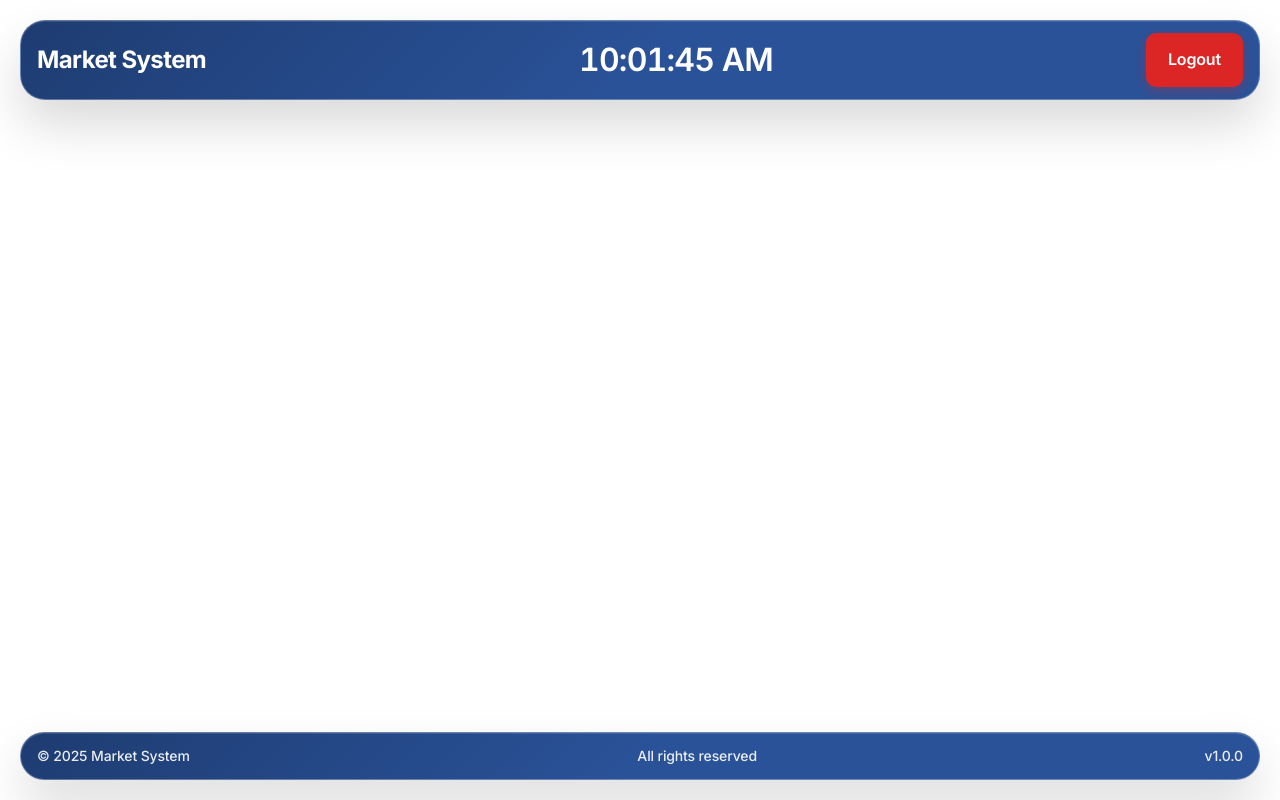
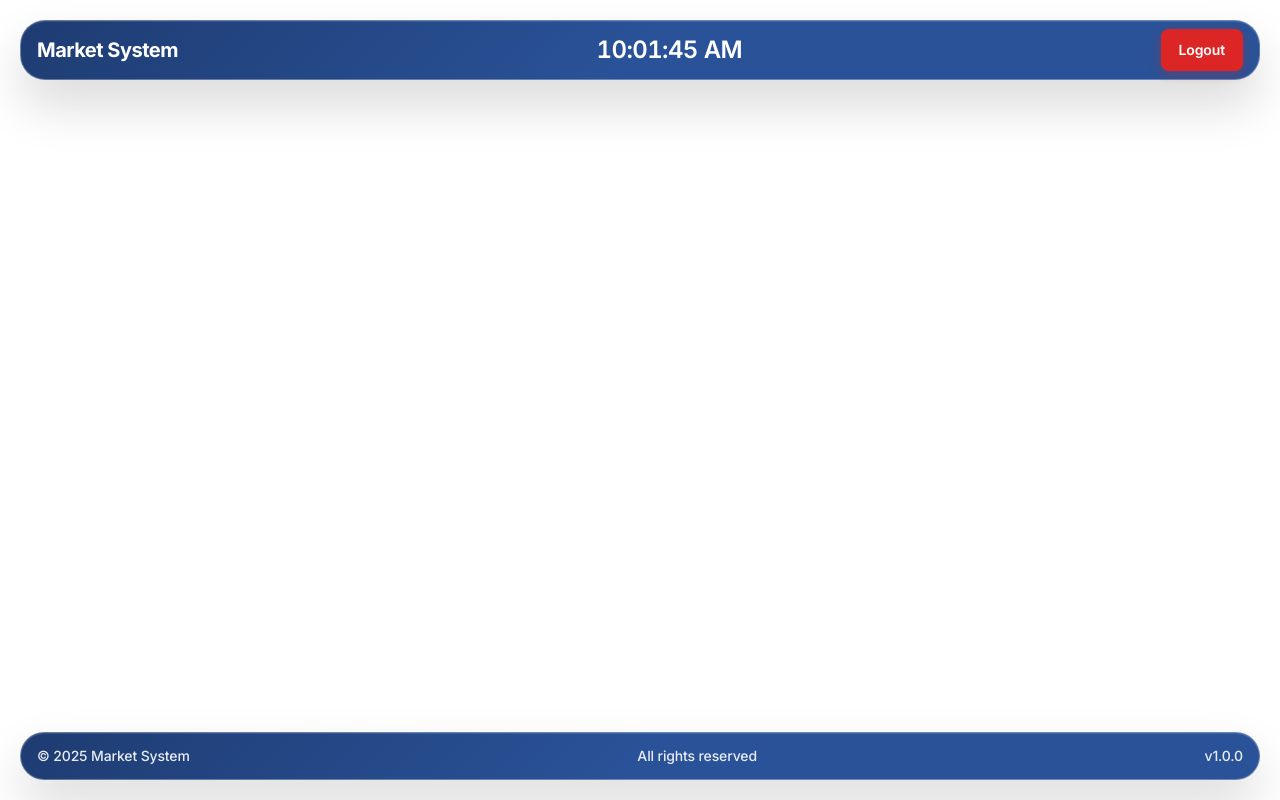
Before and after one commit to Ramiclovis/market-system, a React (Vite) app: page /dashboard in a window 1280 px wide. Built offline with nearby package versions, Linux system fonts and the light colour scheme.

Commit message:
Refactor dashboard CSS for improved layout and consistency by adjusting padding, font sizes, and dimensions of navigation elements.

```diff
--- a/src/pages/dashboard/Dashboard.css
+++ b/src/pages/dashboard/Dashboard.css
@@ -55,7 +55,7 @@
   display: flex;
   align-items: center;
   justify-content: space-between;
-  padding: 12px 16px;
+  padding: 8px 16px;
 }
 
 .nav-brand {
@@ -63,24 +63,24 @@
   font-weight: 700;
   letter-spacing: -0.025em;
   cursor: pointer;
-  font-size: 1.5rem;
+  font-size: 1.25rem;
 }
 
 .nav-toggle {
   display: inline-flex;
   flex-direction: column;
   justify-content: center;
-  gap: 4px;
-  width: 40px;
-  height: 40px;
-  border-radius: 10px;
+  gap: 3px;
+  width: 32px;
+  height: 32px;
+  border-radius: 8px;
   border: 1px solid rgba(255, 255, 255, 0.3);
   background: rgba(255, 255, 255, 0.18);
   cursor: pointer;
 }
 
 .nav-toggle .bar {
-  width: 20px;
+  width: 16px;
   height: 2px;
   background: #ffffff;
   display: block;
@@ -154,7 +154,7 @@
   font-weight: 600;
   letter-spacing: -0.01em;
   font-variant-numeric: tabular-nums;
-  font-size: 1.5rem;
+  font-size: 1.125rem;
 }
 
 /* Remove mobile-specific clock styling since only one clock remains */
@@ -210,13 +210,13 @@
 /* Desktop layout */
 .logout-button.nav {
   margin-top: 0;
-  padding: 12px 20px;
-  border-radius: 10px;
+  padding: 8px 16px;
+  border-radius: 8px;
   border: 2px solid #dc2626;
   background: #dc2626;
   color: #ffffff;
   font-weight: 600;
-  font-size: 1rem;
+  font-size: 0.875rem;
   box-shadow: 0 4px 12px rgba(220, 38, 38, 0.3);
 }
 
@@ -253,7 +253,7 @@
     display: block;
     flex: 1;
     text-align: center;
-    font-size: 2rem;
+    font-size: 1.5rem;
     font-weight: 600;
     letter-spacing: -0.025em;
   }
```
